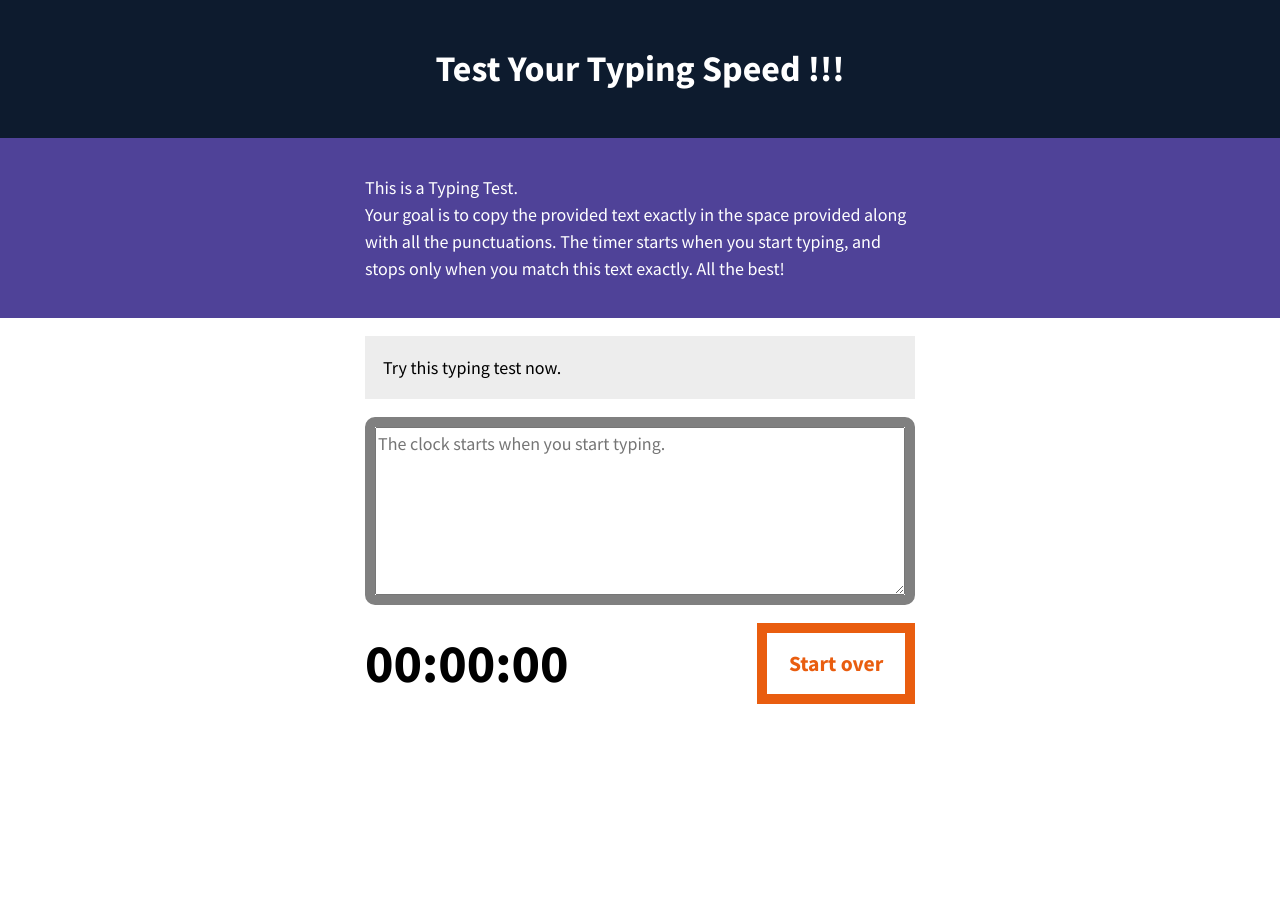
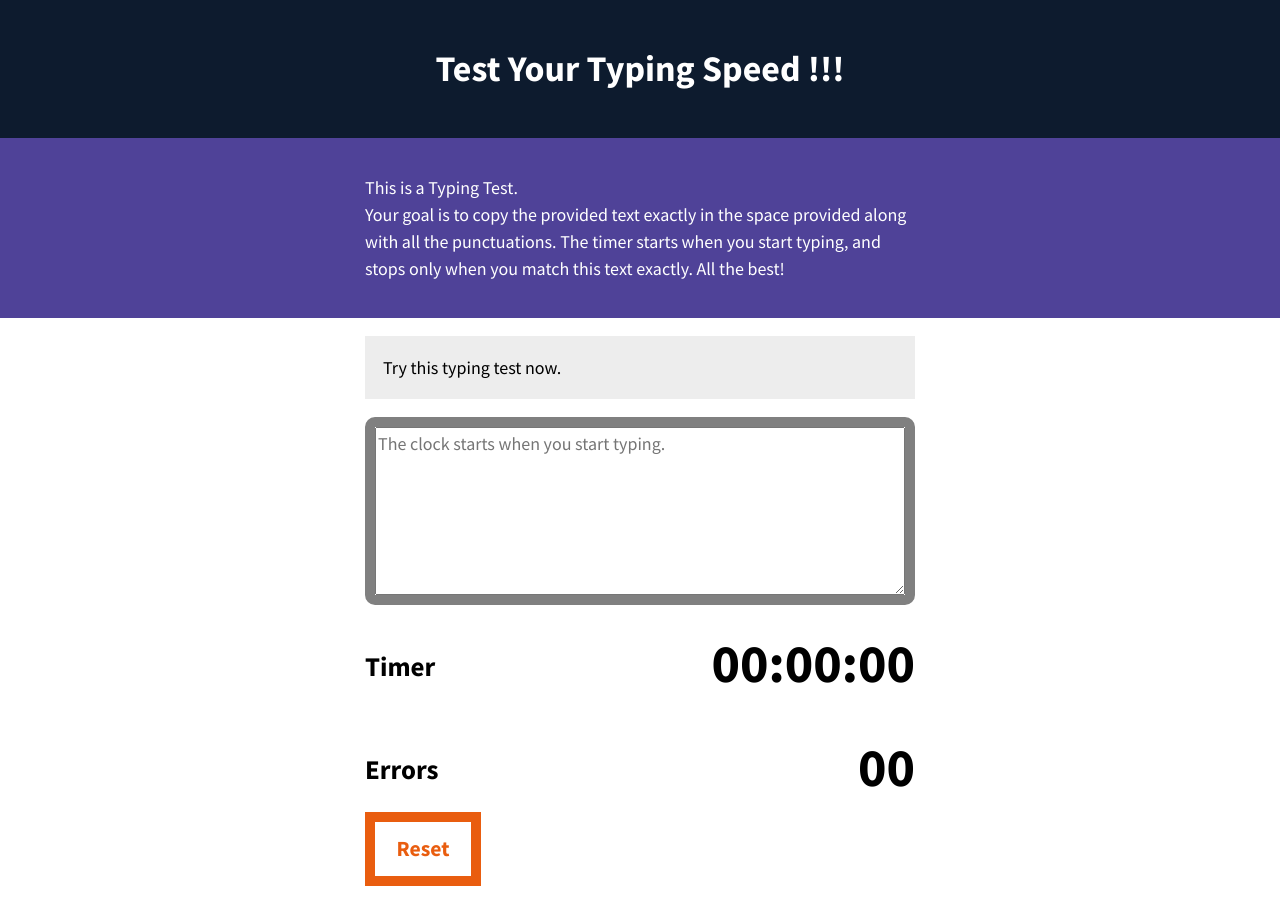
Before and after one commit to mamathaguntu/TestTypingSpeed, a plain HTML site: page index.html in a window 1280 px wide. Before the commit the page ends 800 px from the top, so only its background shows below. Drawn offline with Linux system fonts and the light colour scheme.

Commit message:
Display typing error count

```diff
--- a/index.html
+++ b/index.html
@@ -28,12 +28,20 @@
             </div><!-- .test-wrapper -->
 
             <div class="meta">
+                <h2>Timer</h2>
                 <section id="clock">
                     <div class="timer">00:00:00</div>
                 </section>
-
-                <button id="reset">Start over</button>
             </div><!-- .meta -->
+            <div class="meta">
+                <h2>Errors</h2>
+                <section id="errors">
+                    <div class="errorCt">00</div>
+                </section>
+            </div><!-- .meta -->
+            <div>
+                <button id="reset">Reset</button>
+            </div>
         </section><!-- .test-area -->
     </main>
 
--- a/script.js
+++ b/script.js
@@ -4,10 +4,12 @@ const testArea = document.querySelector("#test-area");
 const originText = document.querySelector("#origin-text p").innerHTML;
 const resetButton = document.querySelector("#reset");
 const theTimer = document.querySelector(".timer");
+const errorCount = document.querySelector(".errorCt");
 
 var timer = [0, 0, 0, 0]; //min, sec , hundredth sec, thousandth sec
 var timeInterval;
 var timerOn = false;
+var errorCt = 0;
 
 function startTimer() {
   let currentTime = leadingZeros(timer[0]) + ":" + leadingZeros(timer[1]) + ":" + leadingZeros(timer[2]);
@@ -43,6 +45,8 @@ function spellCheck() {
     if (enteredTxt == checkString) {
       testWrapper.style.borderColor = 'blue';
     } else {
+      errorCt++;
+      errorCount.innerHTML = errorCt;
       testWrapper.style.borderColor = 'red';
     }
   }
--- a/style.css
+++ b/style.css
@@ -172,6 +172,10 @@ body {
     font-size: 3em;
     font-weight: bold;
 }
+.errorCt {
+    font-size: 3em;
+    font-weight: bold;
+}
 
 #reset {
     padding: .5em 1em;
```
Also changed, not shown: 1 other file.
